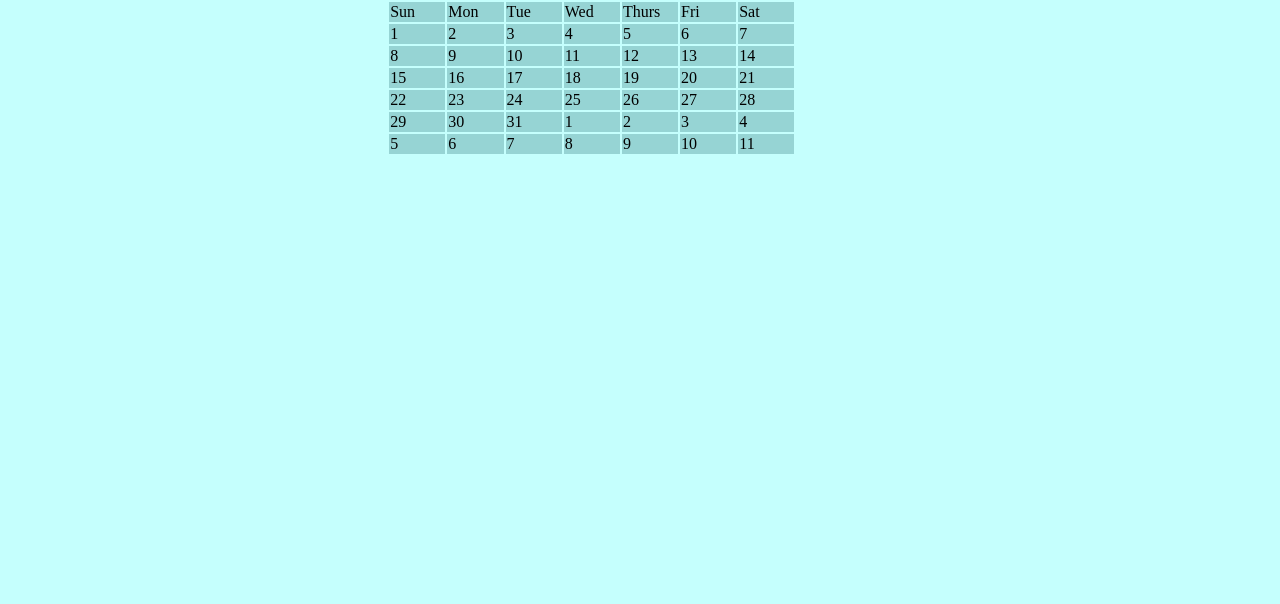
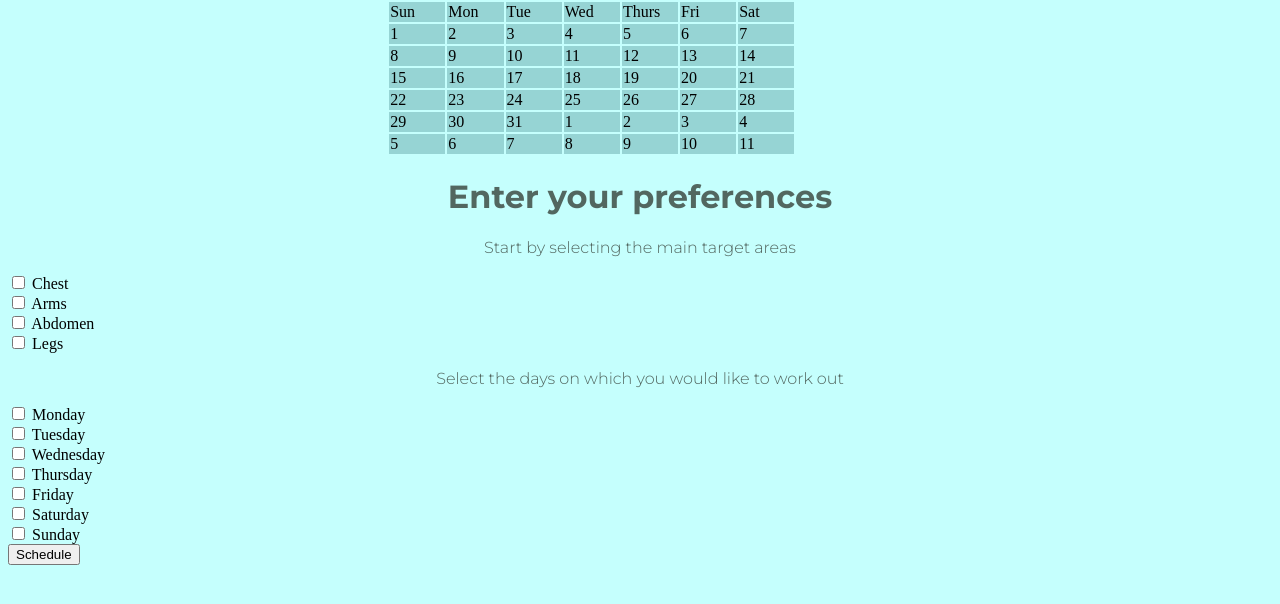
Before and after one commit to CYC02/SPS-Summer22, a plain HTML site: page src/main/webapp/calendar.html in a window 1280 px wide. Shown: the part 62-666 px from the top of the page. Drawn offline with Linux system fonts and the light colour scheme.

Commit message:
Update calendar.html
combining calendar and user pref page

```diff
--- a/src/main/webapp/calendar.html
+++ b/src/main/webapp/calendar.html
@@ -1,20 +1,20 @@
 <!DOCTYPE html>
-<html lang="en">
+<html lang="en" dir="ltr">
   <head>
-    <meta charset="utf-8" />
-    <title>Fitness App</title>
+    <meta charset="utf-8">
+    <title>SPS Fitness Webapp</title>
+    <link rel="stylesheet" href="style.css">
     <style>
     @import url('https://fonts.googleapis.com/css2?family=Montserrat:wght@300;700&display=swap');
     </style>
-    <link rel="stylesheet" href="style.css">
     <script src="calendar.js"></script>
   </head>
   <body onload="renderCalendar()">
-    <div id="root">
+
     <div class="topNav">
         <nav>
             <img src="images/logoPlaceholder.png" alt="logoPlaceholder" width="50px" height="50px" />
-                <a href="#" >User Preferences</a>
+            <a href="https://rataliya-sps-summer22.appspot.com/user_pref.html" >User Preferences</a>
             <a href="#">Create Routine</a>
             <a href="#" >Chest</a>
             <a href="#" >Arms</a>
@@ -22,9 +22,59 @@
             <a href="#" >Abdomen</a>
         </nav>
     </div>
+
+    <div className="DateText">
+        <div id="date-container"></div>
+    </div>
+
     <div className="calendarHead">
         <div id="calendar-container"></div>
     </div>
+
+
+
+    <div class="userpref">
+
+        <h1>Enter your preferences</h1>
+        <p>Start by selecting the main target areas</p>
+
+        <!-- <form method="POST" action="/input-handler" method="POST"> -->
+
+        <input type="checkbox" id="chest" name="chest" value="Chest">
+        <label for="chest">Chest</label><br>
+
+        <input type="checkbox" id="arms" name="arms" value="Arms">
+        <label for="arms">Arms</label><br>
+
+        <input type="checkbox" id="abdomen" name="abdomen" value="Abdomen">
+        <label for="abdomen">Abdomen</label><br>
+
+        <input type="checkbox" id="legs" name="legs" value="Legs">
+        <label for="legs">Legs</label><br>
+
+        <p>Select the days on which you would like to work out</p>
+        <input type="checkbox" id="day1" name="day1" value="Monday">
+        <label for="day1">Monday</label><br>
+
+        <input type="checkbox" id="day2" name="day2" value="Tuesday">
+        <label for="day2">Tuesday</label><br>
+
+        <input type="checkbox" id="day3" name="day3" value="Wednesday">
+        <label for="day3">Wednesday</label><br>
+
+        <input type="checkbox" id="day4" name="day4" value="Thursday">
+        <label for="day4">Thursday</label><br>
+
+        <input type="checkbox" id="day5" name="day5" value="Friday">
+        <label for="day5">Friday</label><br>
+
+        <input type="checkbox" id="day6" name="day6" value="Saturday">
+        <label for="day6">Saturday</label><br>
+
+        <input type="checkbox" id="day7" name="day7" value="Sunday">
+        <label for="day7">Sunday</label><br>
+
+        <button onclick="showExercises();">Schedule</button>
     </div>
   </body>
 </html>
```
Lines whose indentation alone changed are shown as unchanged.
